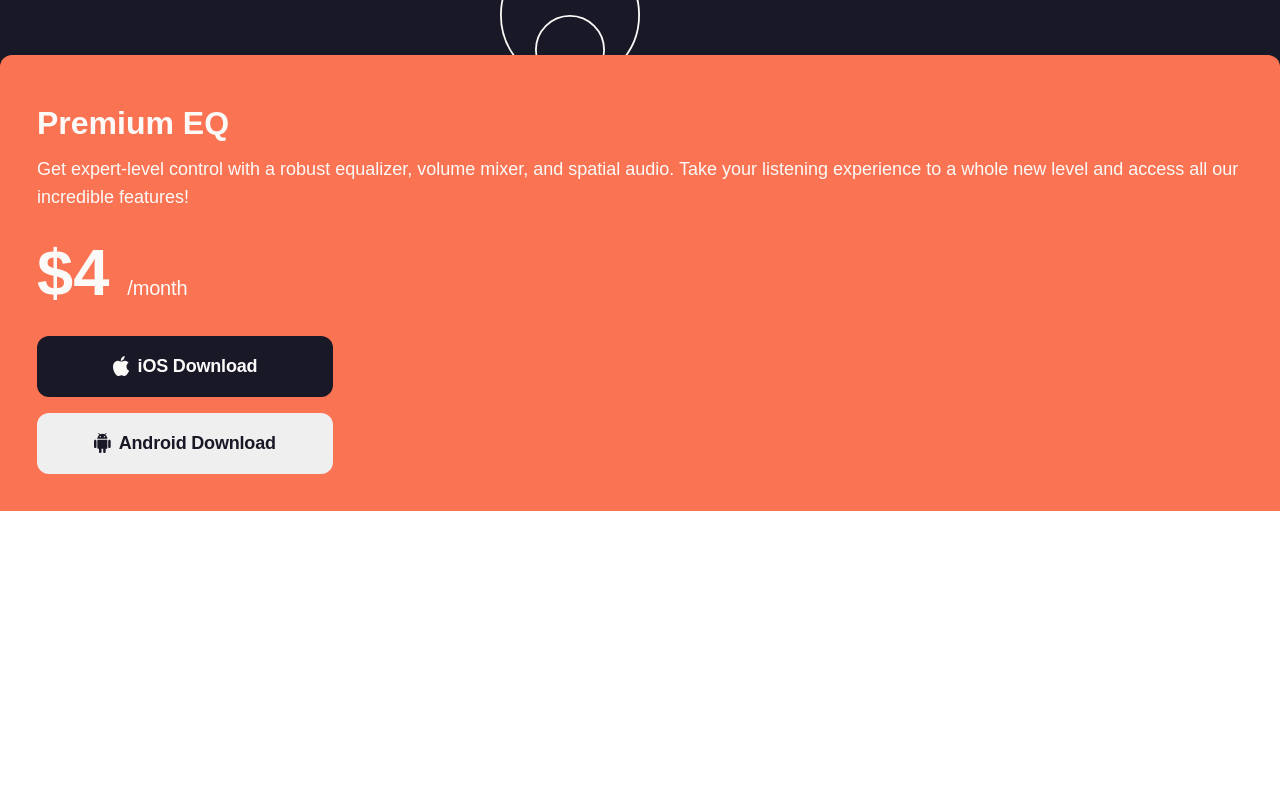
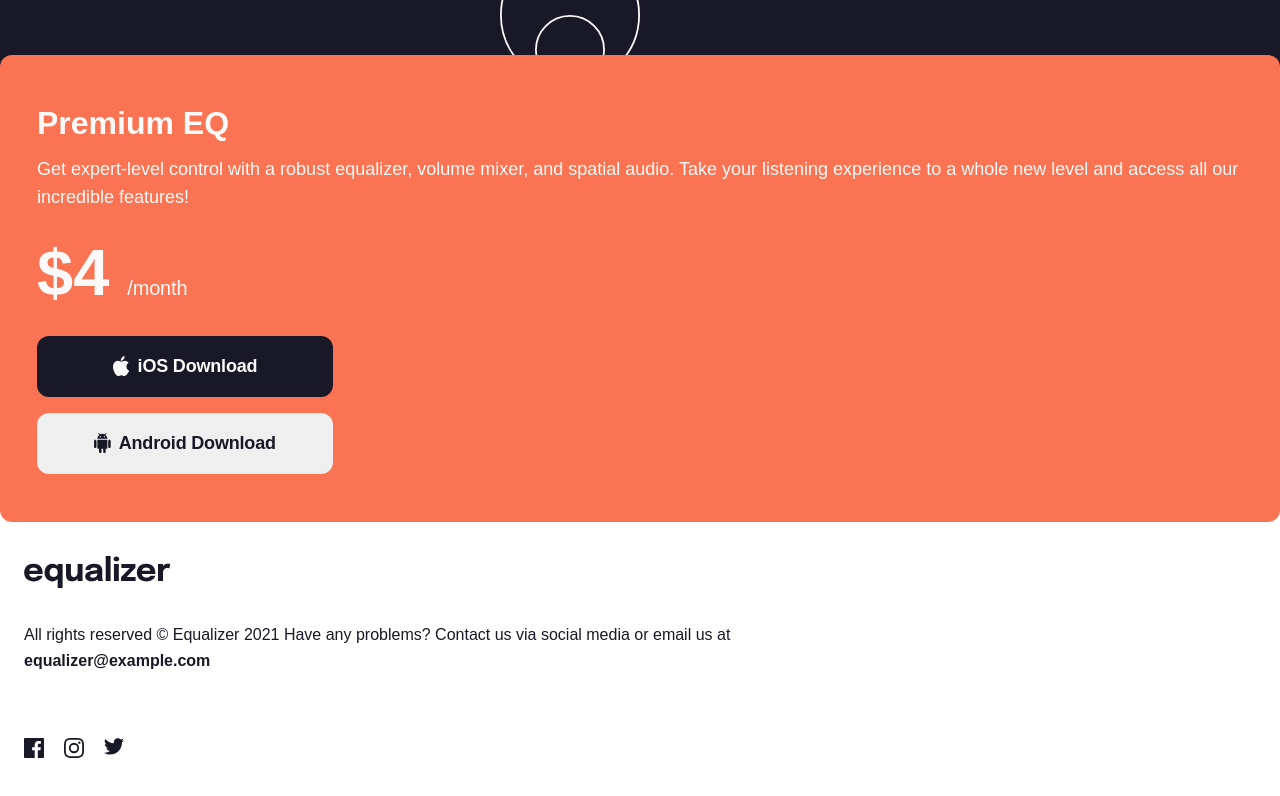
Before and after one commit to DIMITRIDAR/Equalizer-Landing-Page, a plain HTML site: page index.html in a window 1280 px wide. Shown: the part 760-1556 px from the top of the page. Drawn offline with Linux system fonts and the light colour scheme.

Commit message:
replace .container-card to main div name and change CSS styles in .premium and .main-footer

```diff
--- a/index.html
+++ b/index.html
@@ -24,8 +24,7 @@
         </p>
       </div>
     </header>
-    <main>
-      <div class="container-card">
+    <main class="container-card">
       <div class="mobile-picture">
         <img
           class="first-illustration"
@@ -42,8 +41,8 @@
         <h2>Premium EQ</h2>
         <p>
           Get expert-level control with a robust equalizer, volume mixer, and
-            spatial audio. Take your listening experience to a whole new level
-            and access all our incredible features!
+          spatial audio. Take your listening experience to a whole new level and
+          access all our incredible features!
         </p>
         <p class="price">
           $4
@@ -57,7 +56,6 @@
             <img src="./assets/icon-android.svg" alt="Android Icon" />Android
             Download
           </button>
-          </div>
         </div>
       </div>
     </main>
--- a/style.css
+++ b/style.css
@@ -48,6 +48,10 @@ main {
   padding: 4rem 2.4rem 0rem;
 }
 
+.container-card {
+  position: relative;
+}
+
 .mobile-picture {
   background: #191826;
   border-radius: 1.2rem;
@@ -77,10 +81,11 @@ main {
 .premium {
   background: #fa7453;
   border-radius: 1.2rem;
-  z-index: 999;
-  position: relative;
+  z-index: 1;
+  position: absolute;
   padding: 4.8rem 3.7rem;
-  transform: translateY(-11rem);
+  top: 390px;
+  width: 100%;
 }
 
 .premium h2 {
@@ -139,12 +144,12 @@ main {
 .button1 {
   background-color: #191826;
   color: #fcfaf9;
-  transition: 0.5s;
+  transition: 0.3s;
 }
 
 .button2 {
   color: #191826;
-  transition: 0.5s;
+  transition: 0.3s;
 }
 
 .button1 img {
@@ -159,6 +164,7 @@ main {
 
 .main-footer {
   padding: 0rem 2.4rem 0;
+  margin-top: 39rem;
 }
 
 .address {
@@ -187,13 +193,13 @@ main {
 .button1:hover {
   background-color: #66e2dc;
   cursor: pointer;
-  transition: 0.5s;
+  transition: 0.3s;
 }
 
 .button2:hover {
   background-color: #ffb964;
   cursor: pointer;
-  transition: 0.5s;
+  transition: 0.3s;
 }
 
 .footer-icons :hover {
```
Lines whose indentation alone changed are shown as unchanged.
